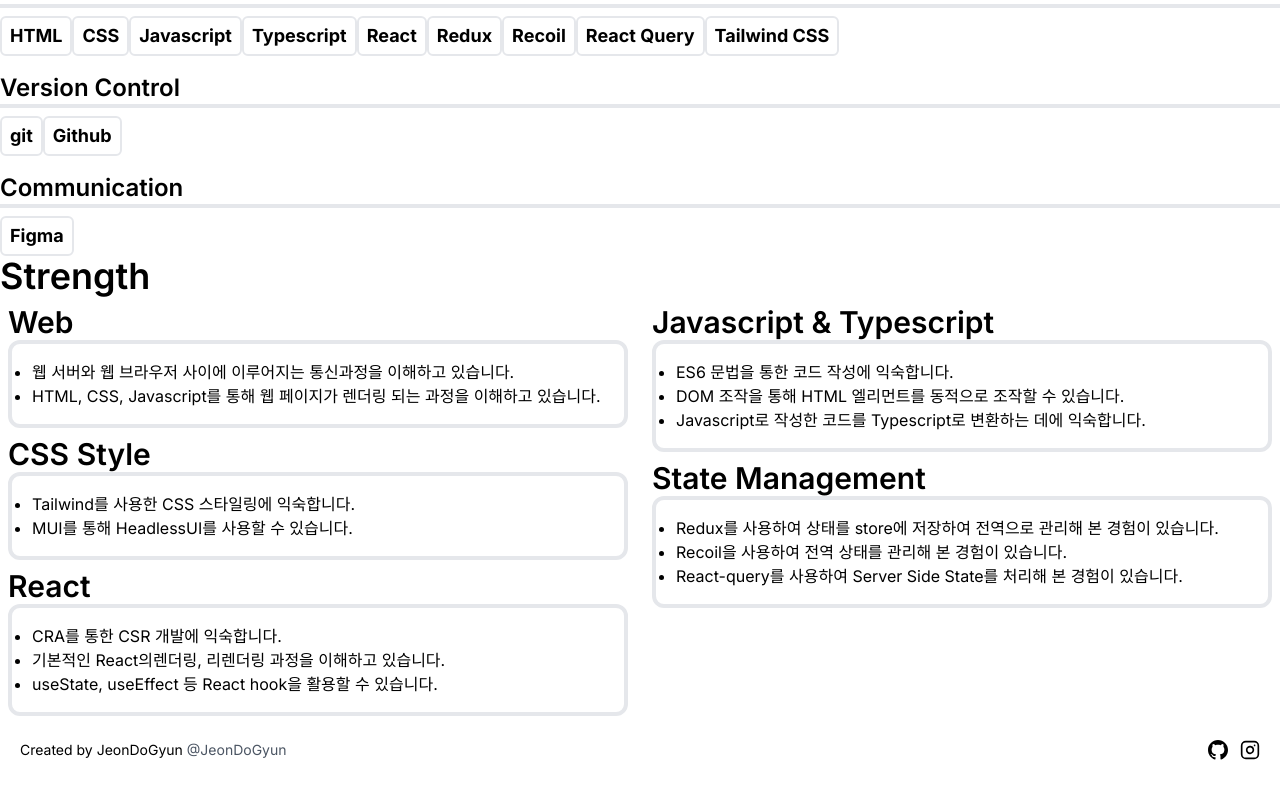
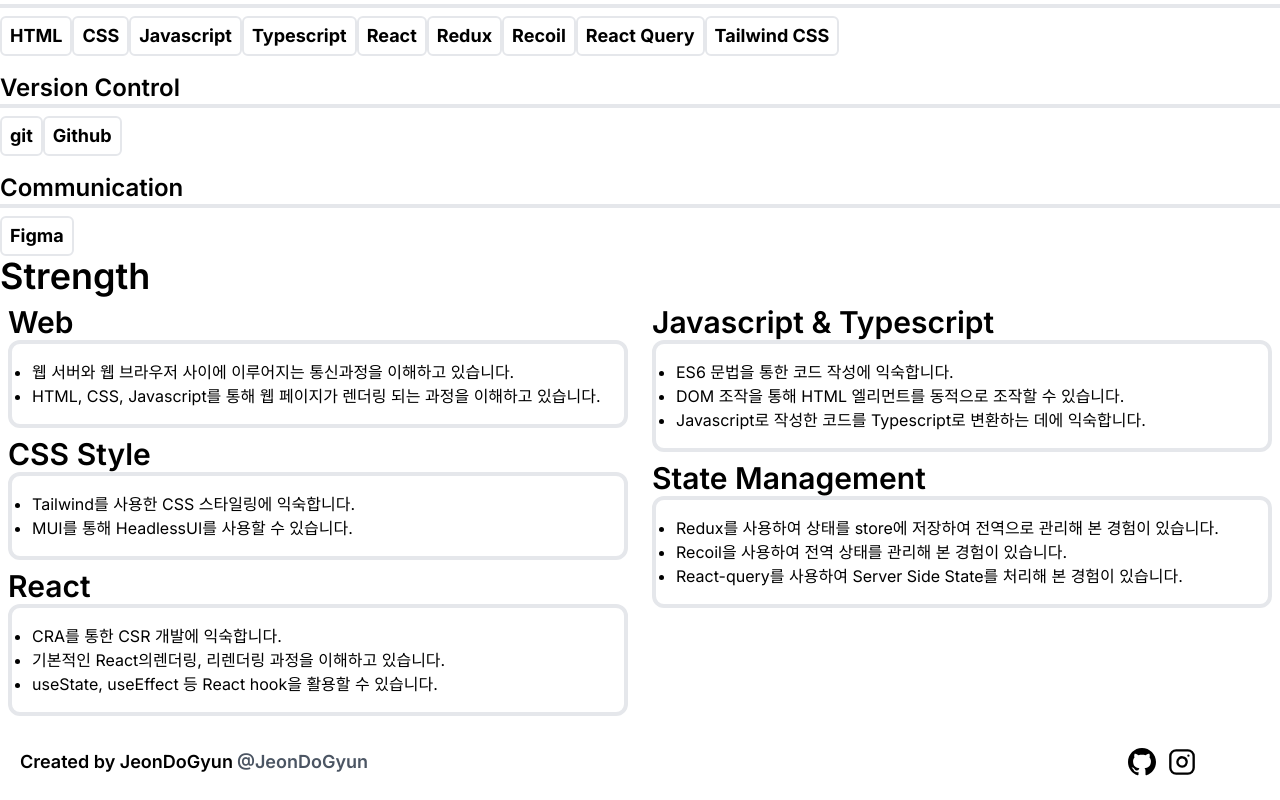
Before and after one commit to JeonDoGyun/NextJS_portfolio, a Next.js app: page / in a window 1280 px wide. Shown: the part 1756-2556 px from the top of the page. Before the commit the page ends 2532 px from the top, so only its background shows below. Built offline with nearby package versions, Linux system fonts and the light colour scheme.

Commit message:
style: Footer 스타일 수정
컨텐츠가 가운데로 올 수 있도록 수정했다.

```diff
--- a/src/app/components/Footer.tsx
+++ b/src/app/components/Footer.tsx
@@ -3,9 +3,9 @@
 
 const Footer = () => {
   return (
-    <footer className=" body-font">
-      <div className="container mx-auto py-4 px-5 flex flex-wrap flex-col sm:flex-row">
-        <p className="text-sm text-center sm:text-left">
+    <footer className="body-font w-[95vw]">
+      <div className="container mx-auto py-6 px-5 flex flex-wrap flex-col sm:flex-row font-semibold">
+        <p className="text-lg text-center sm:text-left">
           Created by JeonDoGyun
           <Link
             href="https://github.com/JeonDoGyun"
@@ -17,14 +17,14 @@
           </Link>
         </p>
         <span className="inline-flex sm:ml-auto sm:mt-0 mt-2 justify-center sm:justify-start">
-          <Link href="https://github.com/JeonDoGyun" className="ml-3 ">
+          <Link href="https://github.com/JeonDoGyun" className="ml-3">
             <svg
               fill="currentColor"
               stroke="currentColor"
               strokeLinecap="round"
               strokeLinejoin="round"
               strokeWidth="0"
-              className="w-5 h-5"
+              className="w-7 h-7"
               viewBox="0 0 24 24"
             >
               <path
@@ -40,7 +40,7 @@
               strokeLinecap="round"
               strokeLinejoin="round"
               strokeWidth="2"
-              className="w-5 h-5"
+              className="w-7 h-7"
               viewBox="0 0 24 24"
             >
               <rect width="20" height="20" x="2" y="2" rx="5" ry="5" />
```
